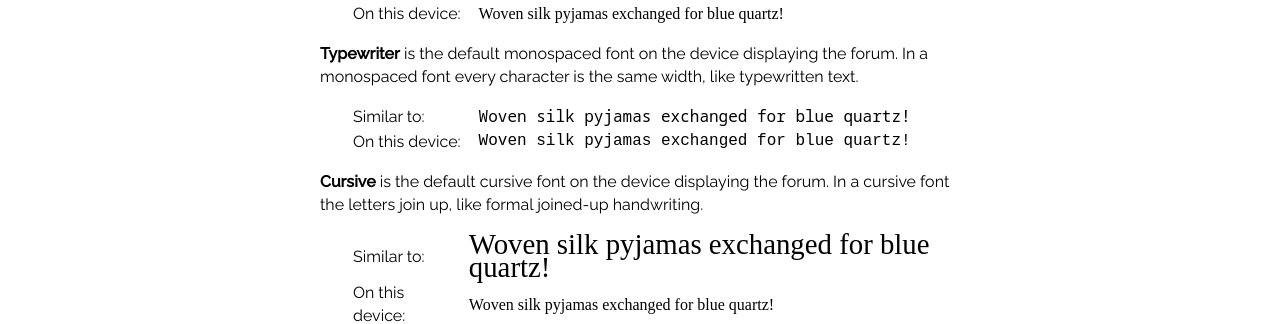
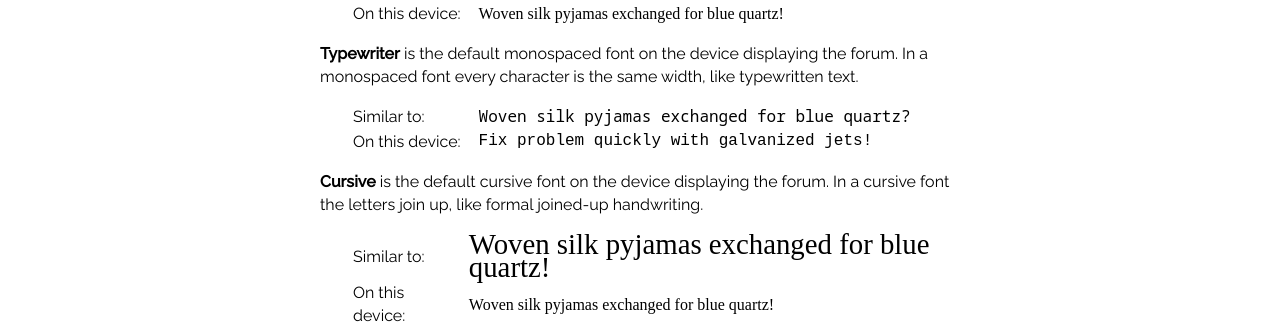
Before and after one commit to RarelyCharlie/rarelycharlie.github.io, a Jekyll site: the page built from _draft/editor.md, in a window 1280 px wide and 900 px high, scrolled down 2426 px. Shown: the part 155-479 px from the top of the window. Built offline with Jekyll 4.4.1, drawn with Linux system fonts in a browser that asks for light colours; some web fonts are replaced.

Commit message:
new pangram

```diff
--- a/_draft/editor.md
+++ b/_draft/editor.md
@@ -99,8 +99,8 @@ All the other font choices may appear slightly different on different devices:
 **Typewriter** is the default monospaced font on the device displaying the forum. In a monospaced font every character is the same width, like typewritten text.
 
 <table><tbody>
-<tr><td>Similar to:</td><td style="font-family:'Noto Sans Mono';">Woven silk pyjamas exchanged for blue quartz!</td></tr>
-  <tr><td>On this device:</td><td style="font-family:monospace;">Woven silk pyjamas exchanged for blue quartz!</td></tr>
+<tr><td>Similar to:</td><td style="font-family:'Noto Sans Mono';">Woven silk pyjamas exchanged for blue quartz?</td></tr>
+  <tr><td>On this device:</td><td style="font-family:monospace;">Fix problem quickly with galvanized jets!</td></tr>
 </tbody></table>
 
 **Cursive** is the default cursive font on the device displaying the forum. In a cursive font the letters join up, like formal joined-up handwriting.
```
